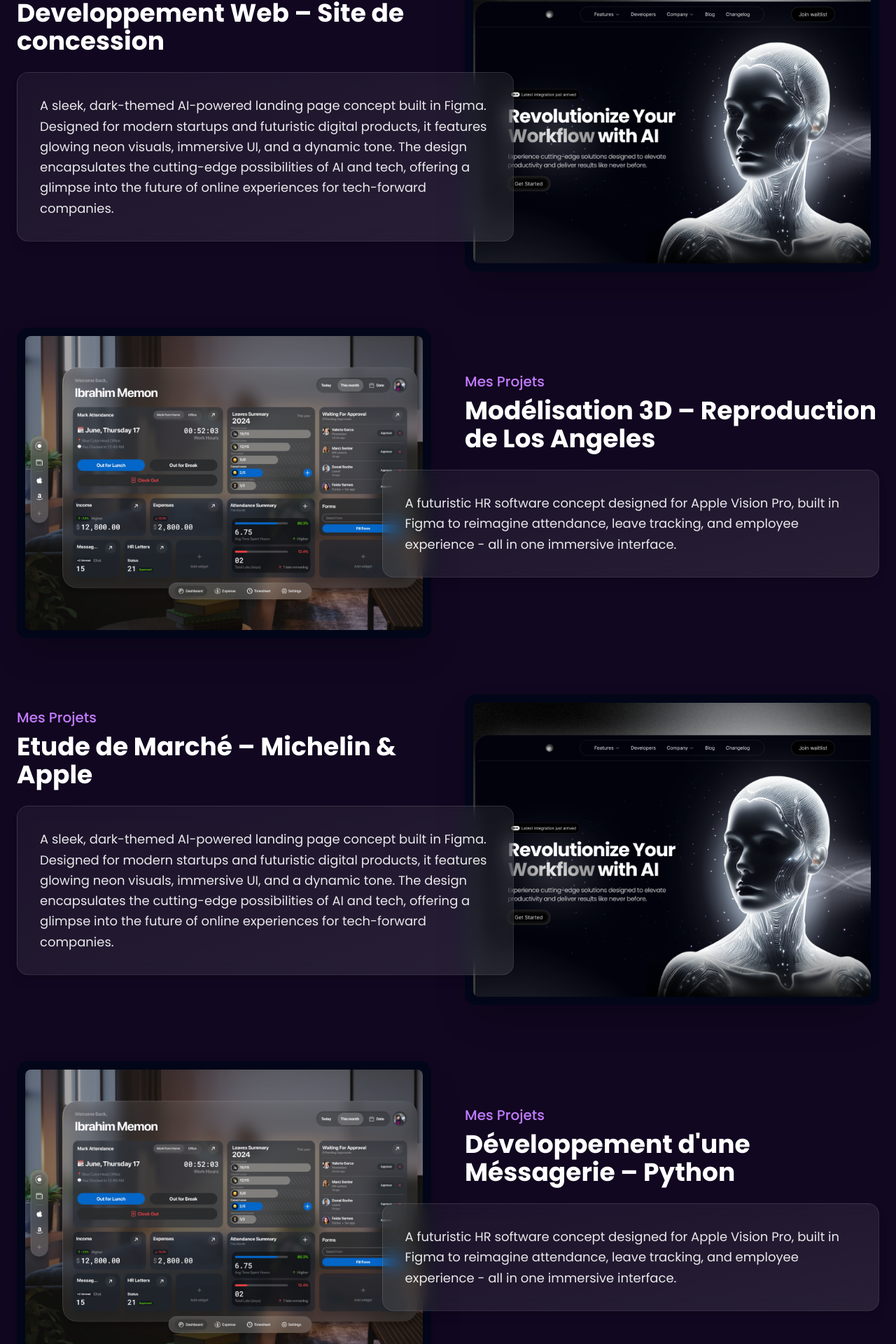
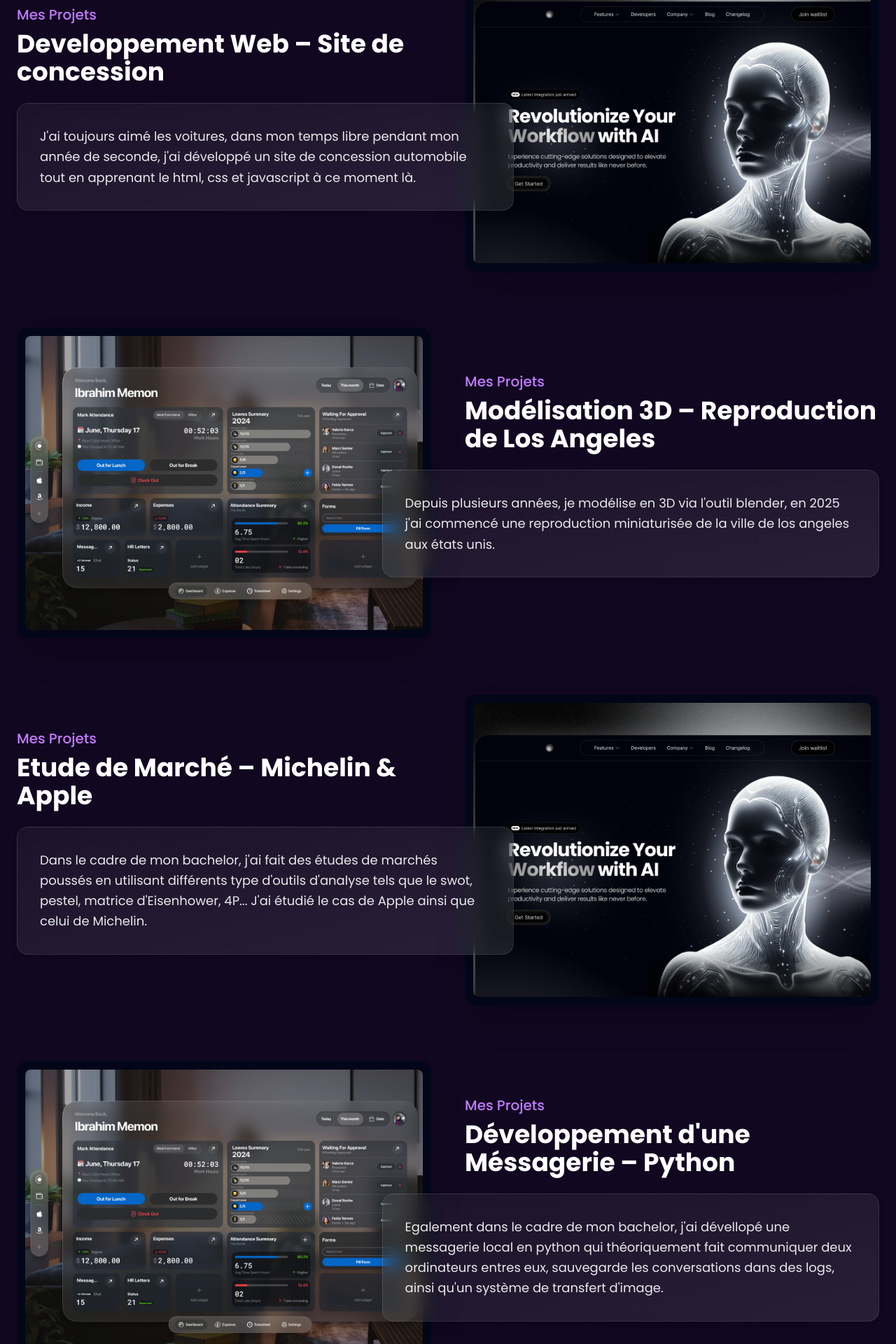
Before and after one commit to brianpk07-tech/portfolio-v2, a Next.js app: page / in a window 1280 px wide. Shown: the part 2748-4668 px from the top of the page at 70% size. Built offline with nearby package versions, Linux system fonts and the light colour scheme.

Commit message:
17h04/01/06/26

```diff
--- a/app/components/Projects.tsx
+++ b/app/components/Projects.tsx
@@ -12,31 +12,31 @@ const featuredProjects: Project[] = [
   {
     id: 1,
     title: "Developpement Web – Site de concession",
-    description: "A sleek, dark-themed AI-powered landing page concept built in Figma. Designed for modern startups and futuristic digital products, it features glowing neon visuals, immersive UI, and a dynamic tone. The design encapsulates the cutting-edge possibilities of AI and tech, offering a glimpse into the future of online experiences for tech-forward companies.",
+    description: "J'ai toujours aimé les voitures, dans mon temps libre pendant mon année de seconde, j'ai développé un site de concession automobile tout en apprenant le html, css et javascript à ce moment là.",
     image: "/projects/project-1.png",
   },
   {
     id: 2,
     title: "Modélisation 3D – Reproduction de Los Angeles",
-    description: "A futuristic HR software concept designed for Apple Vision Pro, built in Figma to reimagine attendance, leave tracking, and employee experience - all in one immersive interface.",
+    description: "Depuis plusieurs années, je modélise en 3D via l'outil blender, en 2025 j'ai commencé une reproduction miniaturisée de la ville de los angeles aux états unis.",
     image: "/projects/project-2.png",
   },
   {
     id: 1,
     title: "Etude de Marché – Michelin & Apple",
-    description: "A sleek, dark-themed AI-powered landing page concept built in Figma. Designed for modern startups and futuristic digital products, it features glowing neon visuals, immersive UI, and a dynamic tone. The design encapsulates the cutting-edge possibilities of AI and tech, offering a glimpse into the future of online experiences for tech-forward companies.",
+    description: "Dans le cadre de mon bachelor, j'ai fait des études de marchés poussés en utilisant différents type d'outils d'analyse tels que le swot, pestel, matrice d'Eisenhower, 4P... J'ai étudié le cas de Apple ainsi que celui de Michelin.",
     image: "/projects/project-1.png",
   },
   {
     id: 2,
     title: "Développement d'une Méssagerie – Python",
-    description: "A futuristic HR software concept designed for Apple Vision Pro, built in Figma to reimagine attendance, leave tracking, and employee experience - all in one immersive interface.",
+    description: "Egalement dans le cadre de mon bachelor, j'ai dévellopé une messagerie local en python qui théoriquement fait communiquer deux ordinateurs entres eux, sauvegarde les conversations dans des logs, ainsi qu'un système de transfert d'image.",
     image: "/projects/project-2.png",
   },
   {
     id: 1,
     title: "Projet de lancement d'une App – Préparation",
-    description: "A sleek, dark-themed AI-powered landing page concept built in Figma. Designed for modern startups and futuristic digital products, it features glowing neon visuals, immersive UI, and a dynamic tone. The design encapsulates the cutting-edge possibilities of AI and tech, offering a glimpse into the future of online experiences for tech-forward companies.",
+    description: "Afin de valider mon cours d'analyse du besoin, nous avons dû préparer le lancement d'un projet informatique, en l'occurence mon projet consistait en l'ajout d'une ia dans des sites de d'agence immobillière afin de pouvoir trouver plus simplement le bien qui nous correspond le mieux en discutant avec l'ia. J'ai dû réaliser: l'analyse du besoin, validation cadrage, réalisation, recette, communication, lancement, suivi .",
     image: "/projects/project-1.png",
   },
 
```
